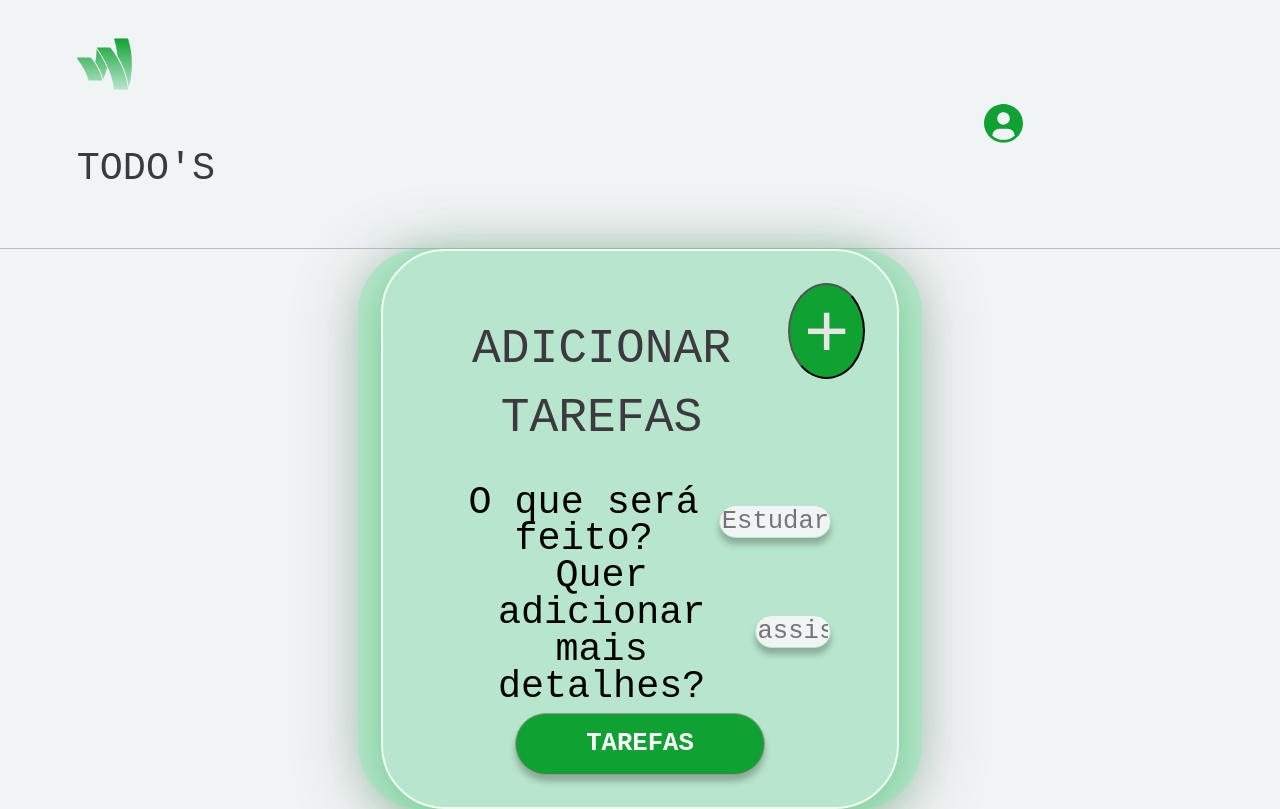
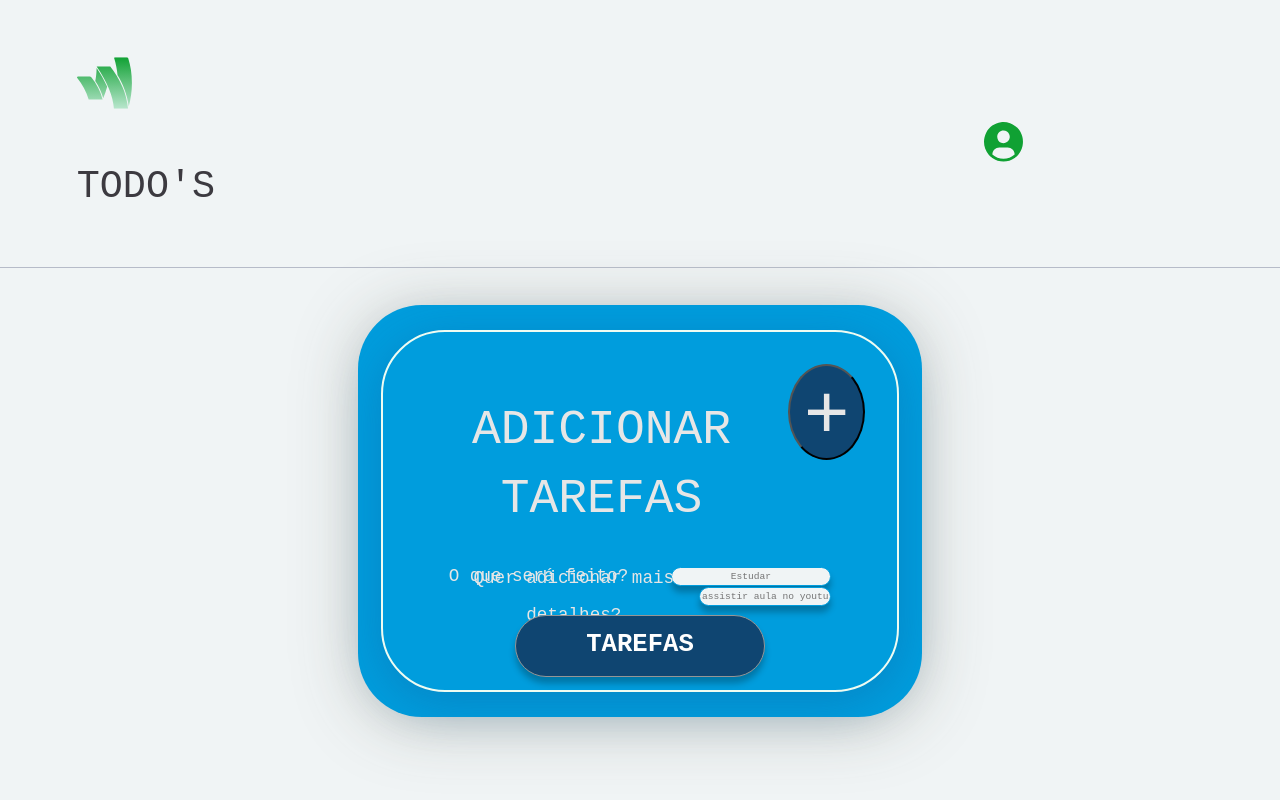
Before and after one commit to hellenribas/app-fullstack, a React (Create React App) app in the folder frontend/: page /add in a window 1280 px wide. Built offline with nearby package versions, Linux system fonts and the light colour scheme.

Commit message:
feat: estilizando addTask

```diff
--- a/frontend/src/style/Home.module.css
+++ b/frontend/src/style/Home.module.css
@@ -66,7 +66,7 @@
 
 .table th {
   border-bottom: #3c3a40 solid 0.05rem;
-  color: #10a133;
+  color: #0f4571;
   width: 100%;
 }
 
@@ -83,7 +83,7 @@
 
 .button_container button {
   align-items: center;
-  background: #10a133;
+  background: #0f4571;
   border: outset 0.1rem #09611d;
   border-radius: 2rem;
   box-shadow: 0 0.4rem 0.4rem rgba(0, 0, 0, 0.25);
@@ -101,7 +101,7 @@
 
 .button_container button:hover {
   background-color: #b8e6cd;
-  color: #10a133;
+  color: #0f4571;
 }
 
 .add {
@@ -112,7 +112,7 @@
 
 .button {
   align-items: center;
-  background: #10a133;
+  background: #0f4571;
   border: outset 0.1rem #09611d;
   border-radius: 2rem;
   box-shadow: 0 0.4rem 0.4rem rgba(0, 0, 0, 0.25);
--- a/frontend/src/style/Tasks.module.css
+++ b/frontend/src/style/Tasks.module.css
@@ -10,6 +10,7 @@ a {
 
 .container , .background , .form , .container_form {
   display: flex;
+  color: #e6e6e6;
 }
 
 
@@ -17,15 +18,15 @@ a {
   background-color: #f0f4f5;
   flex-direction: column;
   font-family: Jost, monospace, sans-serif, Arial, Helvetica;
-  height: 100%;
-  justify-content: space-between;
+  height: 100vh;
+  justify-content: space-around;
 }
 
 
 .container_form {
   align-items: center;
   align-self: center;
-  background: #b8e6cd;
+  background: #009ddd;
   border-radius: 4rem;
   box-shadow: 0 0.4rem 4rem rgba(182, 187, 184, 0.9);
   display: flex;
@@ -34,6 +35,7 @@ a {
   justify-content: center;
   justify-self: center;
   width: 44%;
+  margin-bottom: 5%;
 }
 
 .head {
@@ -42,7 +44,7 @@ a {
 }
 
 .head button {
-  background-color: #10a133;
+  background-color: #0f4571;
   border-radius: 50%;
   color: #e6e6e6;
   font-size: 4.8rem;
@@ -52,7 +54,7 @@ a {
 
 .title {
   align-items: center;
-  color: #3c3a40;
+  color: #e6e6e6;
   display: flex;
   font-family: Jost, monospace, sans-serif, Arial, Helvetica;
   font-size: 3rem;
@@ -66,10 +68,10 @@ a {
 .form {
   align-items: center;
   align-self: center;
-  background: #b8e6cd;
+  background: #009ddd;
   border: 0.15rem solid #effcf2;
   border-radius: 4rem;
-  box-shadow: 0 0.6rem 3rem rgba(16, 161, 51, 0.4);
+  box-shadow: 0 0.6rem 3rem rgba(16, 98, 161, 0.4);
   box-sizing: border-box;
   display: flex;
   flex-direction: column;
@@ -84,7 +86,7 @@ a {
   align-items: center;
   display: flex;
   font-family: Jost, monospace, sans-serif, Arial, Helvetica;
-  font-size: 2.4rem;
+  font-size: 1.1rem;
   font-style: normal;
   font-weight: 400;
   height: 7%;
@@ -96,12 +98,12 @@ a {
 
 .form input , .form select {
   background: #f0f4f5;
-  border: 0.1rem solid #b8e6cd;
+  border: 0.1rem solid #009ddd;
   border-radius: 2rem;
   box-shadow: 0 0.4rem 0.4rem rgba(0, 0, 0, 0.25);
   box-sizing: border-box;
   font-family: Jost, monospace, sans-serif, Arial, Helvetica;
-  font-size: 1.6rem;
+  font-size: 0.6rem;
   height: 93%;
   outline: none;
   text-align: center;
@@ -114,7 +116,7 @@ a {
 
 .link_expenses {
   align-items: center;
-  background: #10a133;
+  background: #0f4571;
   border: solid 0.1rem rgb(149, 149, 149);
   border-radius: 2rem;
   box-shadow: 0 0.4rem 0.4rem rgba(0, 0, 0, 0.25);
```
